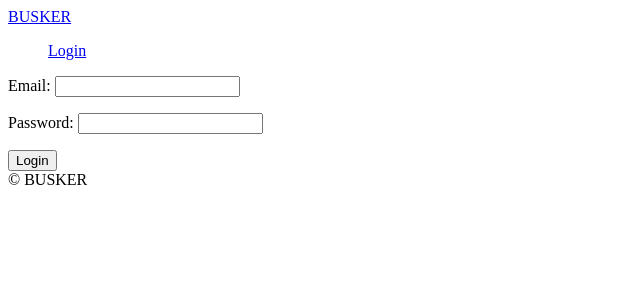
After one commit to igoo-Y/busker_pipenv, a Django app: page /users/users/login in a window 1280 px wide. The commit adds this page. Shown: the top 300 px of the page, without its empty margins (0-640 px from the left). Run offline with Django 3.2, Linux system fonts and the light colour scheme.

Commit message:
User Login, Logout

```diff
--- a/config/urls.py
+++ b/config/urls.py
@@ -19,6 +19,6 @@ from django.urls import path, include
 urlpatterns = [
     path("admin/", admin.site.urls),
     path("", include("core.urls", namespace="core")),
-    # path("users/", include("users.urls", namespace="users")),
+    path("users/", include("users.urls", namespace="users")),
     path("broadcasts/", include("broadcasts.urls", namespace="broadcasts")),
 ]
--- a/templates/partials/nav.html
+++ b/templates/partials/nav.html
@@ -1 +1,9 @@
 <a href="{% url "core:home" %}">BUSKER</a>
+<ul>
+    {% if user.is_authenticated %}
+        {{user.username}}
+        <a href="{% url 'users:logout' %}">Logout</a>
+    {% else %}
+        <a href="{% url 'users:login' %}">Login</a>
+    {% endif %}
+</ul>
--- /dev/null
+++ b/templates/users/login.html
@@ -0,0 +1,13 @@
+{% extends 'base.html' %}
+
+{% block page_title %}Login{% endblock %}
+
+{% block content %}
+
+    <form method="POST" action="{% url 'users:login' %}">
+        {% csrf_token %}
+        {{form.as_p}}
+        <button>Login</button>
+    </form>
+
+{% endblock %}
--- /dev/null
+++ b/users/forms.py
@@ -0,0 +1,21 @@
+from django import forms
+from django.forms import models
+from . import models
+
+
+class LoginForm(forms.Form):
+
+    email = forms.EmailField()
+    password = forms.CharField(widget=forms.PasswordInput)
+
+    def clean(self):
+        email = self.cleaned_data.get("email")
+        password = self.cleaned_data.get("password")
+        try:
+            user = models.User.objects.get(email=email)
+            if user.check_password(password):
+                return self.cleaned_data
+            else:
+                self.add_error("password", forms.ValidationError("Password is wrong"))
+        except models.User.DoesNotExist:
+            self.add_error("email", forms.ValidationError("User does not exist"))
--- a/users/urls.py
+++ b/users/urls.py
@@ -1 +1,9 @@
 from django.urls import path
+from . import views
+
+app_name = "users"
+
+urlpatterns = [
+    path("users/login", views.LoginView.as_view(), name="login"),
+    path("users/logout", views.log_out, name="logout"),
+]
--- a/users/views.py
+++ b/users/views.py
@@ -1,3 +1,27 @@
-from django.shortcuts import render
+from django.http import request
+from django.shortcuts import render, redirect
+from django.views.generic import FormView
+from django.urls import reverse_lazy
+from django.urls.base import reverse
+from django.contrib.auth import authenticate, login, logout
+from . import forms
 
-# Create your views here.
+
+class LoginView(FormView):
+
+    template_name = "users/login.html"
+    form_class = forms.LoginForm
+    success_url = reverse_lazy("core:home")
+
+    def form_valid(self, form):
+        email = form.cleaned_data.get("email")
+        password = form.cleaned_data.get("password")
+        user = authenticate(self.request, email=email, password=password)
+        if user is not None:
+            login(self.request, user)
+        return super().form_valid(form)
+
+
+def log_out(request):
+    logout(request)
+    return redirect(reverse("core:home"))
```
